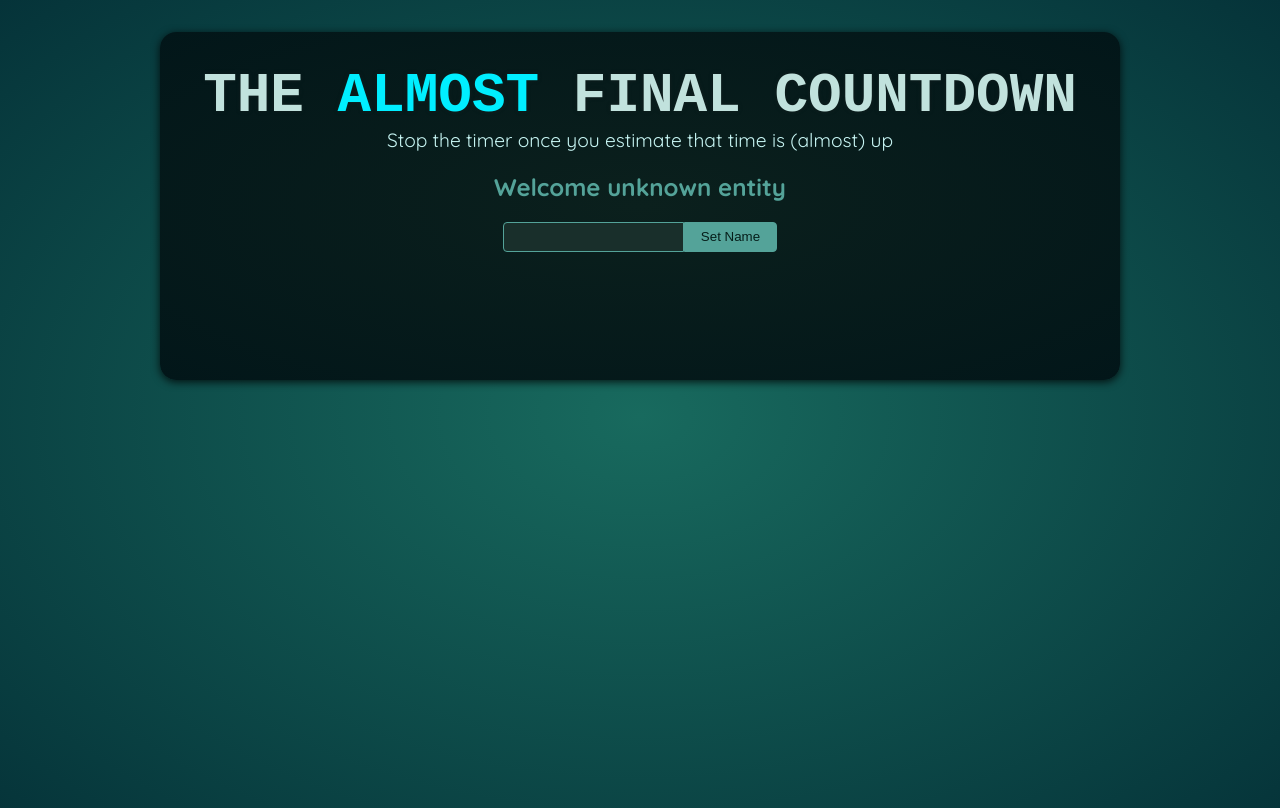
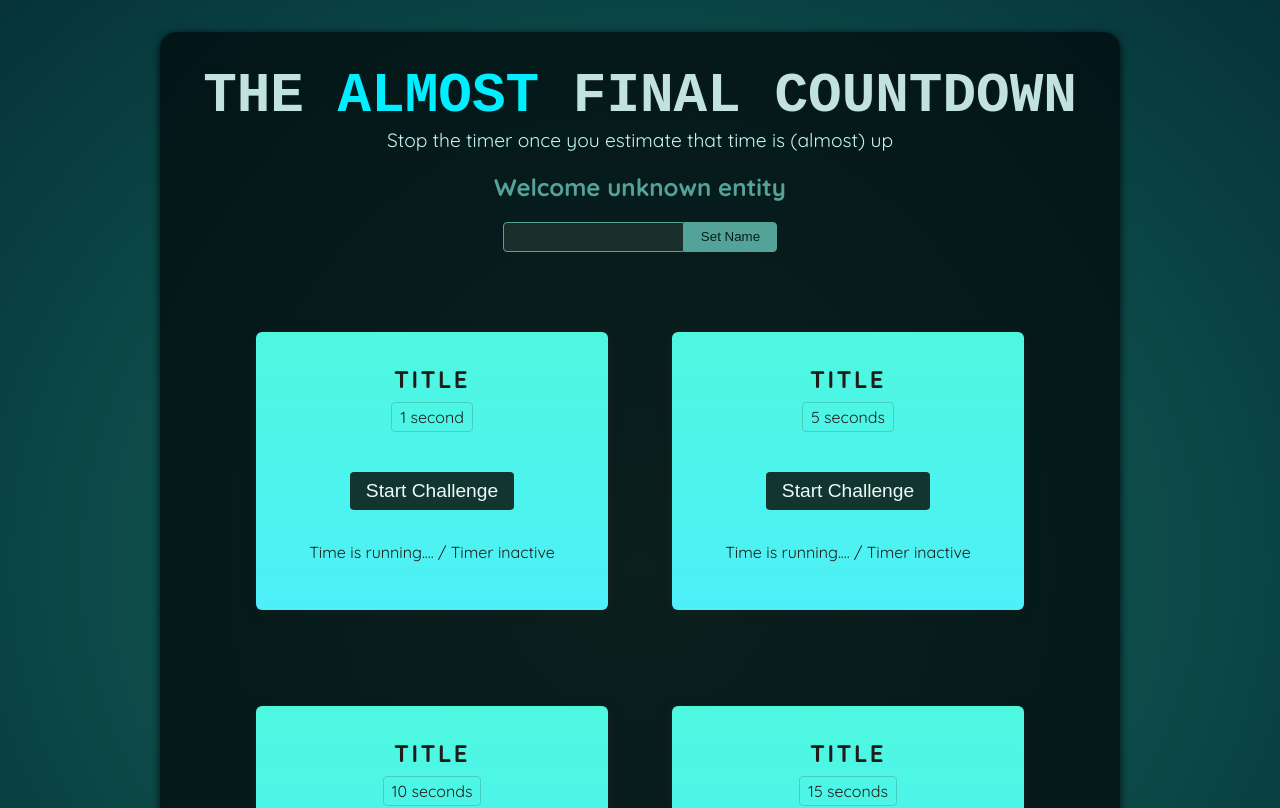
Before and after one commit to Mr-Luka/refs-and-portals, a React (Vite) app: page / in a window 1280 px wide. Shown: the top 808 px of the page. Built offline with nearby package versions, Linux system fonts and the light colour scheme; a web font is replaced by a local one.

Commit message:
made TimerChallenge component that accepts props title and targetTime, and imported it in the app component and set in div element 5 of those

```diff
--- a/src/App.jsx
+++ b/src/App.jsx
@@ -1,10 +1,17 @@
 import Player from './components/Player.jsx';
+import TimerChallenge from './components/TimerChallenge.jsx';
 
 function App() {
   return (
     <>
       <Player />
-      <div id="challenges"></div>
+      <div id="challenges">
+        <TimerChallenge title="easy" targetTime={1}/>
+        <TimerChallenge title="Not easy" targetTime={5}/>
+        <TimerChallenge title="Getting tough" targetTime={10}/>
+        <TimerChallenge title="Pros only" targetTime={15}/>
+
+      </div>
     </>
   );
 }
--- a/src/components/Player.jsx
+++ b/src/components/Player.jsx
@@ -6,6 +6,7 @@
 
    function handleClick(){
     setEneteredPlayerName(playerName.current.value);
+    playerName.current.value = '';
    }
   return (
     <section id="player">
--- /dev/null
+++ b/src/components/TimerChallenge.jsx
@@ -0,0 +1,22 @@
+
+
+export default function TimerChallenge({title, targetTime}){
+
+
+    return (
+        <section className="challenge">
+            <h2>title</h2>
+            <p className="challenge-time">
+                {targetTime} second{targetTime > 1 ? 's' : ''}
+            </p>
+            <p>
+                <button>
+                    Start Challenge
+                </button>
+            </p>
+            <p className=''>
+                Time is running.... / Timer inactive
+            </p>
+        </section>
+    )
+}
```
